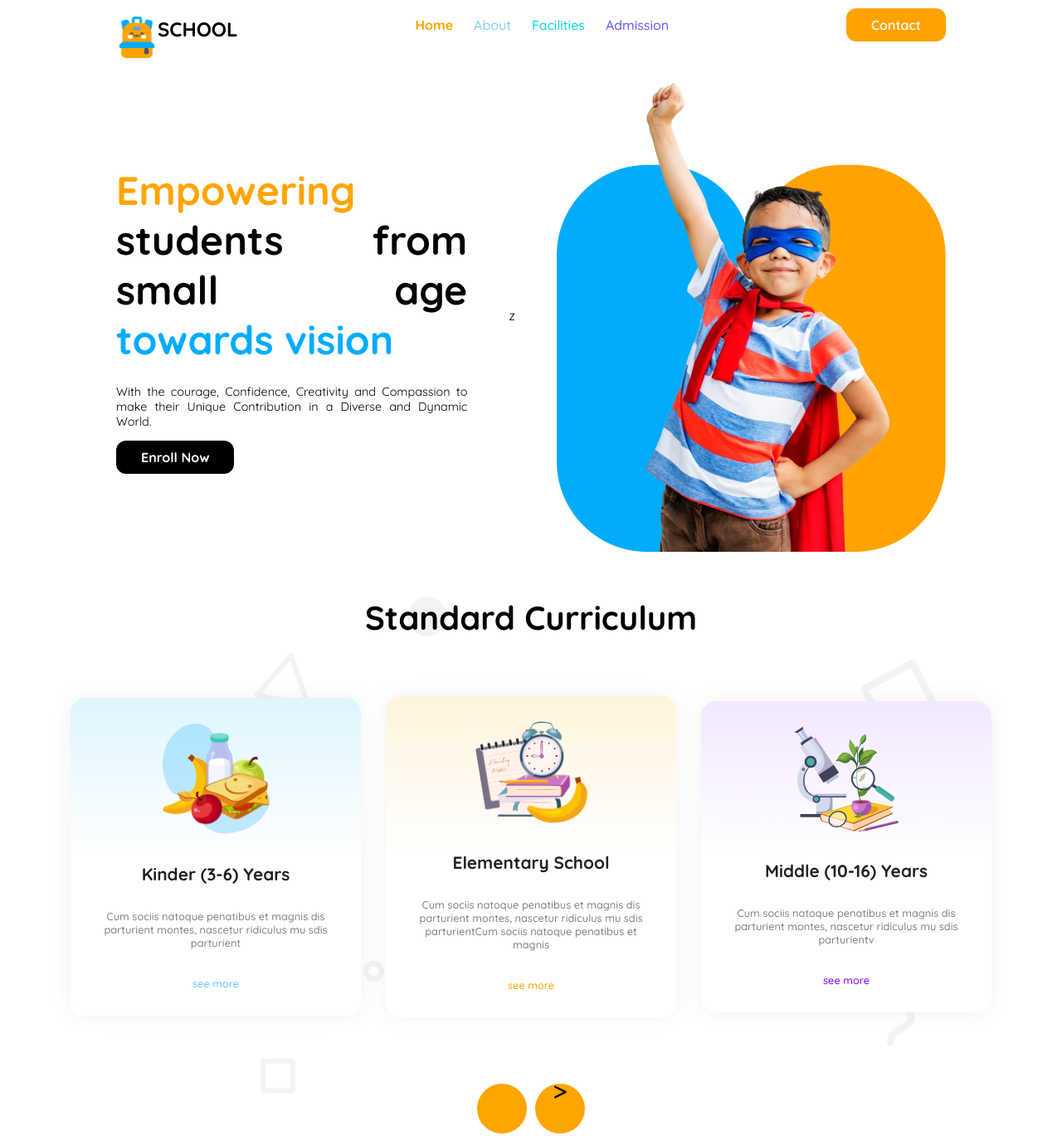
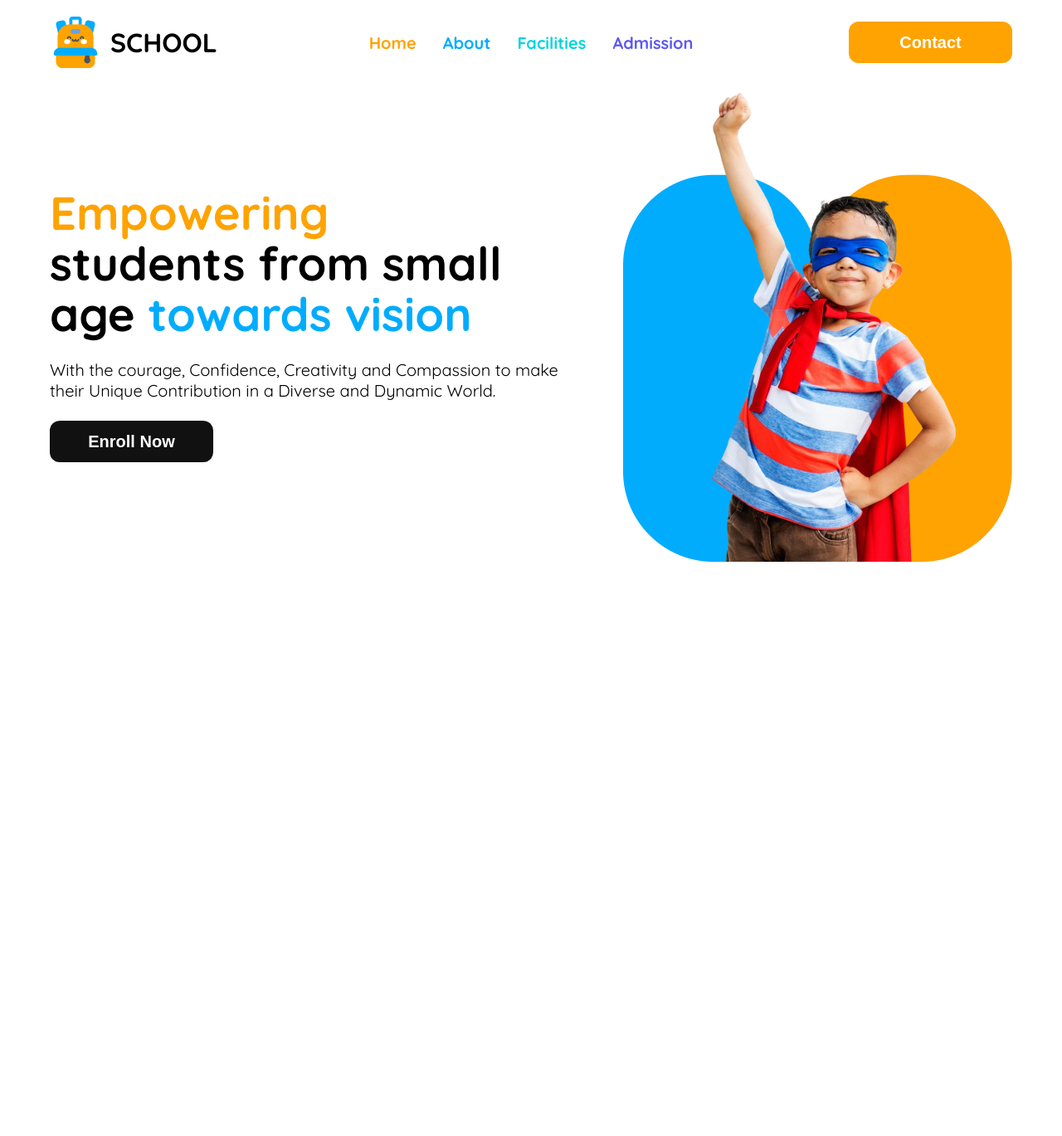
Before and after one commit to Rahmatulllah/kids-school, a plain HTML site: page index.html in a window 1280 px wide. Shown: the whole page at 83% size. After the commit the page ends 800 px from the top, so only its background shows below. Drawn offline with Linux system fonts and the light colour scheme.

Commit message:
third commit

```diff
--- a/index.html
+++ b/index.html
@@ -1,82 +1,47 @@
 <!DOCTYPE html>
 <html lang="en">
-
 <head>
     <meta charset="UTF-8">
     <meta name="viewport" content="width=device-width, initial-scale=1.0">
-  <title>Kids School</title>
+    <title>Kids School A-2</title>
+    <link href="https://fonts.googleapis.com/css2?family=Quicksand:wght@300..700&display=swap" rel="stylesheet">
+    <link href="https://fonts.googleapis.com/css2?family=Raleway:ital,wght@0,100..900;1,100..900&display=swap" rel="stylesheet">
     <link rel="stylesheet" href="styles/style.css">
 </head>
-
 <body class="quicksand-font">
-  <nav class="navbar display-flex">
-    <div class="site-name display-flex">
-      <img class="logo" src="assets/logo.png" alt="">
-      <h2 class="School">SCHOOL</h2>
+    <header>
+      <nav class="navbar">
+        <div class="nav-container width">
+            <div class="nav-icon-box flex">
+                <img src="assets/logo.png" alt="">
+                <h1 class="nav-school">SCHOOL</h1>
             </div>
-    <ul class="link-container display-flex">
-      <li class="nav-item"><a href="#" class="nav-links1">Home</a></li>
-      <li class="nav-item"><a href="#" class="nav-links2">About</a></li>
-      <li class="nav-item"><a href="#" class="nav-links3">Facilities</a></li>
-      <li class="nav-item"><a href="#" class="nav-links4">Admission</a></li>
+            <div class="nav-section-titles">
+                <ul class="flex">
+                    <li><span class="color-org">Home</span></li>
+                    <li><span class="color-blu">About</span></li>
+                    <li><span class="color-3">Facilities</span></li>
+                    <li><span class="color-4">Admission</span></li>
                 </ul>
-    <div>
-      <a href="#" class="btn-primary">Contact</a>
-      <img class="bar-icon" src="assets/bars-solid.svg" alt="">
+            </div>
+            <div class="nav-btn">
+                <button class="big-btn">Contact</button>
+            </div>
         </div>
     </nav>
-  <div>
-    <hr>
+    <section class="banner-section">
+      <div class="banner-container width flex">
+          <div class="banner-content">
+              <h1><span class="color-org">Empowering</span><br>
+                  students from small<br>age <span class="color-blu">towards vision</span></h1>
+              <p>With the courage, Confidence, Creativity and Compassion to make<br class="mobile-br"> their Unique Contribution in a Diverse and Dynamic World.</p>
+              <button class="big-btn">Enroll Now</button>
+
           </div>
-  <header>
-    <div class="banner-container display-flex">
-      <div class="About-banner">
-        <h3 class="banner-title"><span class="Empowering">Empowering</span><br>students from small age <span
-            class="vision">towards vision</span></h3>
-        <p class="banner-description">With the courage, Confidence, Creativity and Compassion to make their Unique
-          Contribution in a Diverse and Dynamic World.</p>
-        <a class="btn-banner" href="#">Enroll Now</a>
-      </div>z
-      <div class="banner-img">
+          <div class="banner-image">
               <img src="assets/hero-kids.png" alt="">
           </div>
       </div>
+
+  </section>
 </header>
-  <section class="card-section">
-    <h3 class="Curriculum-title">Standard Curriculum</h3>
-    <div class="card-containar">
-      <div id="card-1" class="card">
-        <img src="assets/kinder.png" alt="">
-        <h3>Kinder (3-6) Years</h3>
-        <p>Cum sociis natoque penatibus et magnis
-          dis parturient montes, nascetur ridiculus
-          mu sdis parturient</p>
-        <a href="#">see more</a>
-      </div>
-      <div id="card-2" class="card">
-        <img src="assets/elementary.png" alt="">
-        <h3>Elementary School</h3>
-        <p>Cum sociis natoque penatibus et magnis
-          dis parturient montes, nascetur ridiculus
-          mu sdis parturientCum sociis natoque penatibus et magnis
-        </p>
-        <a href="#">see more</a>
-      </div>
-      <div id="card-3" class="card">
-        <img src="assets/middle.png" alt="">
-        <h3>Middle (10-16) Years</h3>
-        <p>Cum sociis natoque penatibus et magnis
-          dis parturient montes, nascetur ridiculus
-          mu sdis parturientv</p>
-        <a href="#">see more</a>
-      </div>
-    </div>
-    <div class="symble-container">
-      <div class="symble"><img src="assets/less-than-solid.svg" alt=""></div>
-      <div class="symble"><img src="assets/greater-than-solid.svg" alt=""></div>
-    </div>
-  </section>
-
-</body>
-
-</html>
--- a/styles/style.css
+++ b/styles/style.css
@@ -1,6 +1,4 @@
-@import url('https://fonts.googleapis.com/css2?family=Quicksand:wght@300..700&display=swap');
-
-* {
+*{
     margin: 0;
     padding: 0;
     box-sizing: border-box;
@@ -10,266 +8,132 @@
     font-family: "Quicksand", serif;
     font-optical-sizing: auto;
     font-style: normal;
+  }
+
+.raleway-font {
+  font-family: "Raleway", serif;
+  font-optical-sizing: auto;
+  font-style: normal;
 }
 
 /* shared styles */
-.display-flex {
+
+.color-org{
+    color: #FEA301;
+}
+.color-blu{
+    color: #01ACFD;
+}
+.width{
+    max-width: 1160px;
+    margin: 0 auto;
+}
+.flex{
     display: flex;
+    justify-content: center;
+    align-items: center;
 }
 
-/* navbar styels */
-.nav-item {
-    list-style: none;
+.big-btn{
+    border-radius: 12px ;
+    width: 12.31rem;
+    height: 3.12rem;
+    font-size: 1.25rem;
+    background-color: #FEA301;
+    border: none;
+
 }
-
-.nav-item a {
-    text-decoration: none;
+.small-btn{
+    background-color:#95B226 ;
+    font-size: 15.34px;
+    font-weight: 500;
+    position: relative;
+    left: 38px;
+    bottom: 19.5px;
+    border: none;
+    width: 10.87rem;
+    height: 2.37rem;
+    color: #FFFFFF;
+    border-radius: 47.93px;
 }
-
-.navbar {
-    justify-content: space-between;
-    max-width: 100%;
-    margin: 20px 140px;
+.color-white{
+    color: #FFFFFF;
 }
-
-.link-container {
-    gap: 25px;
+body{
+    max-width: 1440px;
+    margin: 0 auto;
 }
-
-.site-name {
-    align-content: baseline;
-}
-
-.logo {
-    max-width: 50px;
-    height: auto;
+main{
+    background: linear-gradient(to top, #FEA3014D -6%, #FFFFFF 28%);
 
 }
 
-.school {
+
+
+/* Navbar styles */
+
+.nav-container{
+    display: grid;
+    grid-template-columns: repeat(3,1fr);
+    gap: 6.23%;
+    margin: 20px auto;
+    align-items: center;
+}
+.nav-icon-box{
+    gap: 11px;
+    justify-content: flex-start;
+}
+.nav-school{
     font-size: 2rem;
     font-weight: bold;
 }
-
-.btn-primary {
-    text-decoration: none;
-    color: white;
-    background-color: #FEA301;
-    font-size: 1rem;
-    font-weight: 600;
-    padding: 10px 30px;
-    border-radius: 12px;
+.nav-section-titles ul li{
+    list-style: none;
+    font-weight: bold;
+    font-size: 1.25em;
 
 }
-
-.bar-icon {
-    width: 30px;
-    height: 30px;
+.nav-section-titles ul{
+    gap: 2rem;
+}
+.color-3{
+    color: #05D4DF;
+}
+.color-4{
+    color: #5D58EF;
+}
+.nav-btn{
+    text-align: right;
+}
+.nav-btn button{
+    font-weight: 600;
+    font-size: 1.25em;
+    color: #FFFFFF;
 }
 
-.nav-links1 {
-    font-size: 1rem;
+
+
+/* banner styles */
+.banner-container{
+    justify-content: space-between;
+}
+.banner-content{
+
+    display: flex;
+    flex-direction: column;
+    gap: 1.5em;
+}
+.banner-content h1{
+    font-size: 3.5rem;
     font-weight: bold;
-    color: #FEA301;
+    line-height: 61px;
 }
-
-.nav-links2 {
-    font-size: 1rem;
-    font-weight: 500;
-    color: skyblue;
+.banner-content p{
+    font-size: 1.25rem;
 }
-
-.nav-links3 {
-    font-size: 1rem;
-    font-weight: 500;
-    color: #05D4DF;
+.banner-content button{
+    background-color: #111111;
+    font-size: 1.25rem;
+    font-weight: bold;
+    color: #FFFFFF;
 }
-
-.nav-links4 {
-    font-size: 1rem;
-    font-weight: 500;
-    color: #5D58EF;
-}
-
-hr {
-    background-color: #FEA301;
-    max-width: 100%;
-    height: 3px;
-
-}
-
-/* style banner section */
-.banner-container {
-    justify-content: center;
-    align-items: center;
-    text-align: justify;
-    max-width: 100%;
-    margin: 0 140px;
-    gap: 50px;
-}
-
-.banner-title {
-    font-size: 3rem;
-    font-weight: bold;
-    margin-bottom: 24px;
-}
-
-.Empowering {
-    color: orange;
-}
-
-.vision {
-    color: #01ACFD;
-}
-
-.banner-description {
-    font-size: 0.9rem;
-    font-weight: 400;
-    margin-bottom: 24px;
-}
-
-.btn-banner {
-    text-decoration: none;
-    color: white;
-    background-color: black;
-    border-radius: 12px;
-    padding: 10px 30px;
-    font-size: 1rem;
-    font-weight: bold;
-}
-
-/* card section styles*/
-.card-section {
-    width: 100vw;
-    background-image: url(../assets/bg.png);
-    background-repeat: no-repeat;
-}
-
-.Curriculum-title {
-    font-size: 2.5rem;
-    font-weight: bold;
-    text-align: center;
-    margin-top: 50px;
-    margin-bottom: 70px;
-}
-
-.card-containar {
-    display: flex;
-    justify-content: center;
-    align-items: center;
-    gap: 30px;
-}
-
-.card {
-    max-width: 350px;
-    max-height: 470px;
-    border-radius: 18px;
-    box-shadow: 0 0 28px 0.90px rgba(0, 0, 0, 0.05);
-    padding: 30px;
-    text-align: center;
-}
-
-.card img {
-    max-width: 135px;
-    height: auto;
-    margin-bottom: 30px;
-
-}
-.card h3{
-    font-size: 1.3rem;
-    font-weight: bold;
-    color: #202020;
-    margin-bottom: 30px;
-}
-.card p{
-    font-size: 0.8rem;
-    font-weight: 500;
-    margin-bottom: 30px;
-    color: rgba(128, 128, 128, 1);
-}
-.card a{
-    text-decoration: none;
-    font-size: 0.8rem;
-    font-weight: 500;
-}
-#card-1{
-    background: linear-gradient(to bottom, #DEF5FF, #FFFFFF, #FFFFFF);
-}
-#card-2{
-    background: linear-gradient(to bottom, #FFF4DC, #FFFFFF, #FFFFFF);
-}
-#card-3{
-    background: linear-gradient(to bottom, #F2E8FF, #FFFFFF, #FFFFFF);
-}
-#card-1 a{
-    color: #64C8FF;
-}
-#card-2 a{
-     color: #F0AA00;
-}
-#card-3 a{
-    color: #8700FF;
-}
-/* symble styles */
-.symble-container{
-    display: flex;
-    justify-content: center;
-    align-items: center;
-    gap: 10px;
-    margin: 80px auto;
-}
-.symble-container img{
-    width: 15px;
-    height: 20px;
-
-}
-.symble{
-    background-color: orange;
-    width: 60px;
-    height: 60px;
-    border-radius: 50%;
-    text-align: center;
-}
-.symble > img{
-    margin: 0 auto;
-}
-
-@media screen and (min-width:577px) {
-
-    hr {
-        display: none;
-    }
-
-    .bar-icon {
-        display: none;
-    }
-}
-
-@media screen and (max-width:576px) {
-    .banner-container {
-        flex-direction: column-reverse;
-        max-width: 100%;
-    }
-
-    .banner-img img {
-        width: 100vw;
-        margin: 0 auto;
-
-    }
-
-    .About-banner {
-        text-align: center;
-    }
-
-    .navbar {
-        width: 100%;
-        margin: 0 auto;
-    }
-
-    .School,
-    .link-container,
-    .btn-primary {
-        display: none;
-    }
-
-}
```
Lines whose indentation alone changed are shown as unchanged.
